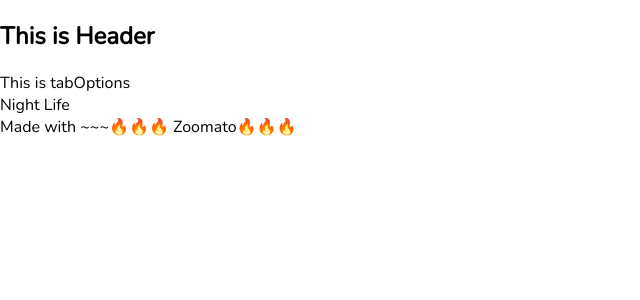
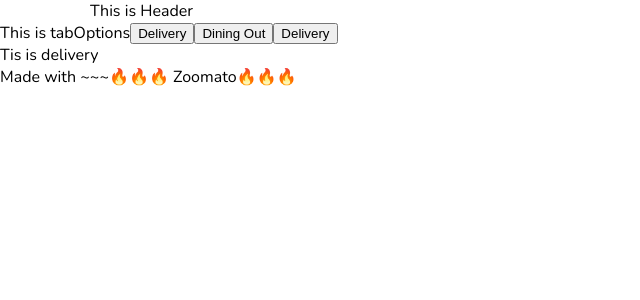
Before and after one commit to vvkkr1/zomato-clone, a React (Create React App) app: page / in a window 1280 px wide. Shown: the top 300 px of the page, without its empty margins (0-640 px from the left). Built offline with nearby package versions, Linux system fonts and the light colour scheme.

Commit message:
css-max-width-apllies-on-etire-page

```diff
--- a/src/Pages/home/index.js
+++ b/src/Pages/home/index.js
@@ -2,31 +2,47 @@
 import Header from '../../components/common/header';
 import TabOptions from '../../components/common/tabOptions';
 import Footer from '../../components/common/footer';
+import DiningOut from '../../components/diningOut';
+import Delivery from '../../components/delivery';
+import NightLife from '../../components/nightLife';
 
 const HomePage = () => {
 
-    const[activeTab, setActiveTab] = useState("Night Life")
+    //this state to check case in switch
+    const[activeTab, setActiveTab] = useState("Delivery")
 
   return (
     <div>
         <Header/>
-        <TabOptions/>
+
+        {/*props pass name as activeTab and setActiveTab to TabOption*/}
+        <TabOptions activeTab={activeTab} setActiveTab={setActiveTab}/>
+
         {/*Diff screens*/}
+
+        {/* here we are passing default case value */}
         {getCorrectScreen(activeTab)}
+
         <Footer/>
     </div>
   )
 }
 const getCorrectScreen = (tab) => {
+
+    //inside tab we are getting cases tab
     switch(tab){
-        case "Delhivery":
-            return <div>Delhivery</div>
+        case "Delivery":
+            return <Delivery/>
+            // return <div>Delhivery</div>
         case "Dining Out":
-            return <div>Dining Out</div>
+            return <DiningOut/>
+            // return <div>Dining Out</div>
         case "Night Life":
-            return <div>Night Life</div>
+            return <NightLife/>
+            // return <div>Night Life</div>
         default:
-            return <div>Delhivery</div>
+            return <Delivery/>
+            // return <div>Delhivery</div>
     }
 
   }
--- a/src/components/common/header/index.js
+++ b/src/components/common/header/index.js
@@ -2,8 +2,8 @@
 
 const Header = () => {
   return (
-    <div>
-        <h2>This is Header</h2>
+    <div className='max-width'>
+        This is Header
     </div>
   )
 }
--- a/src/components/common/tabOptions/index.js
+++ b/src/components/common/tabOptions/index.js
@@ -1,9 +1,13 @@
 import React from 'react'
 
-const TabOptions = () => {
+const TabOptions = ({activeTab,setActiveTab}) => {
   return (
     <div>
         This is tabOptions
+        <button onClick={()=>setActiveTab("Delivery")}>Delivery</button>
+        <button onClick={()=>setActiveTab("Dining Out")}>Dining Out</button>
+        <button onClick={()=>setActiveTab("Night Life")}>Delivery</button>
+
     </div>
   )
 }
--- /dev/null
+++ b/src/components/delivery/index.js
@@ -0,0 +1,12 @@
+import React from 'react'
+import './delivery.css'
+
+const Delivery = () => {
+  return (
+    <div>
+        Tis is delivery
+    </div>
+  )
+}
+
+export default Delivery
--- /dev/null
+++ b/src/components/diningOut/index.js
@@ -0,0 +1,12 @@
+import React from 'react'
+import './diningOut.css'
+
+const DiningOut = () => {
+  return (
+    <div>
+        This is dining out
+    </div>
+  )
+}
+
+export default DiningOut
--- /dev/null
+++ b/src/components/nightLife/index.js
@@ -0,0 +1,12 @@
+import React from 'react'
+import './nightLife.css'
+
+const NightLife = () => {
+  return (
+    <div>
+        This is NightLife Component
+    </div>
+  )
+}
+
+export default NightLife
--- a/src/index.css
+++ b/src/index.css
@@ -1,4 +1,5 @@
 @import url('https://fonts.googleapis.com/css2?family=Nunito&display=swap');
+@import "./styles/commonClasses.css";
 
 body {
   margin: 0;
--- /dev/null
+++ b/src/styles/commonClasses.css
@@ -0,0 +1,4 @@
+.max-width{
+    max-width: 1100px;
+    margin: 0px auto;
+}
```
Also changed, not shown: src/components/delivery/delivery.css (added), src/components/diningOut/diningOut.css (added), src/components/nightLife/nightLife.css (added).
